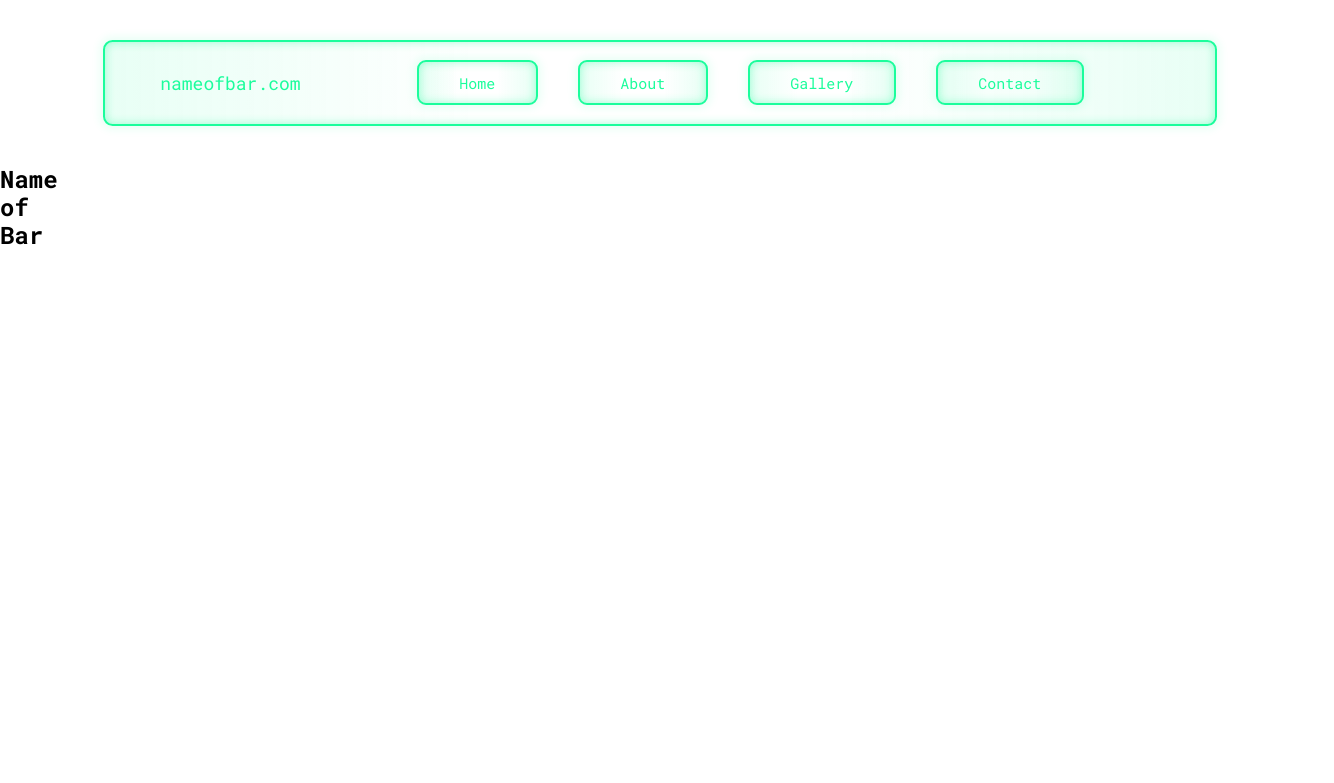
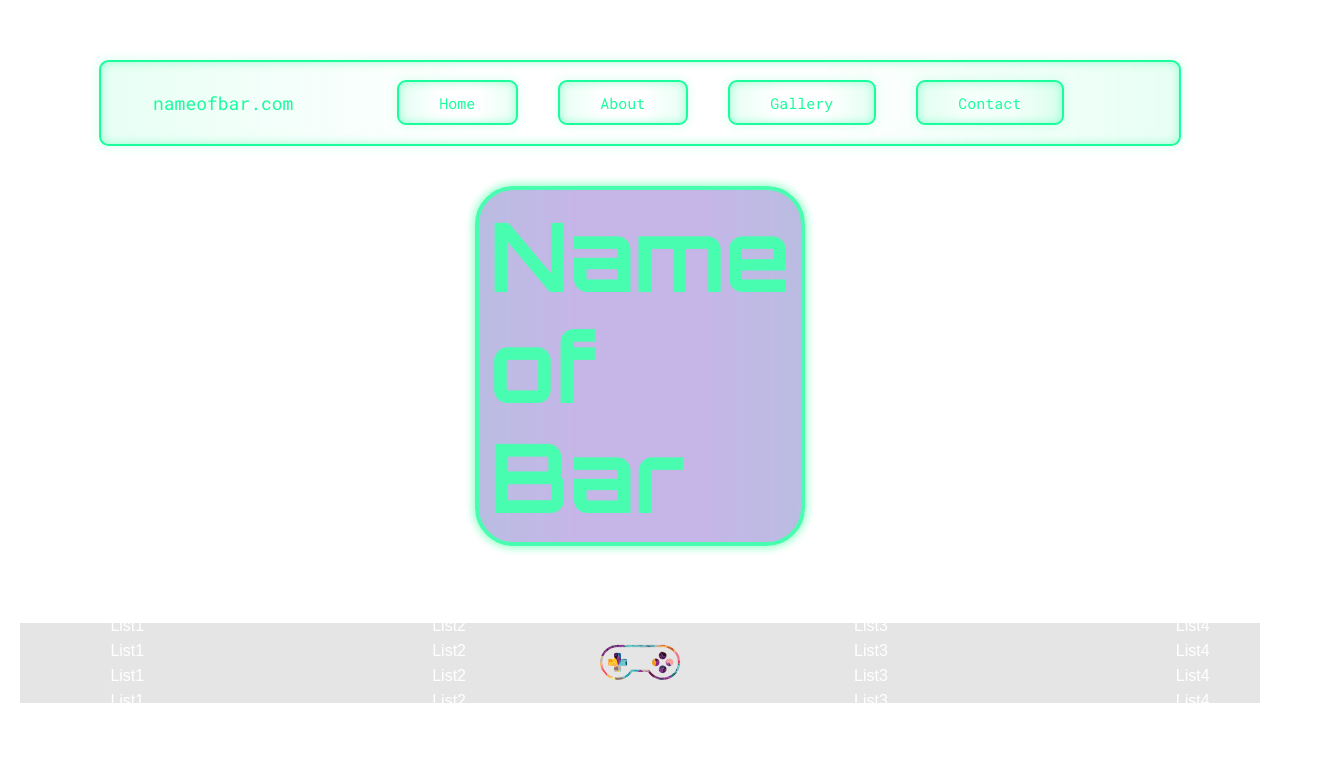
Before and after one commit to Noxar94/Group-Project1, a plain HTML site: page index.html in a window 1280 px wide. Shown: the whole page, 1334 px wide, since content can reach past the window. Drawn offline with nearby package versions, Linux system fonts and the light colour scheme.

Commit message:
footer global
fixed the global footer on the pages and added some lists for us to go through later in week

```diff
--- a/Styles/footer.css
+++ b/Styles/footer.css
@@ -1,6 +1,13 @@
+#logo {
+  width: 100px;
+  height: 100px;
+
+}
+
 .footer-container {
   display: flex;
   justify-content: center;
+  align-items: center;
   width: 100%;
   height: 100%;
 
@@ -16,6 +23,8 @@
 }
 
 .footer-list {
+  font-family: sans-serif;
+  line-height: 25px;
   color: white;
   padding-left: 10%;
   padding-right: 10%;
@@ -33,3 +42,10 @@
 
 
 }
+
+.footer-list li:hover {
+  color:#511ab7;
+  cursor: pointer;
+
+
+}
--- a/index.html
+++ b/index.html
@@ -2,7 +2,9 @@
 <html lang="en">
 <head>
   <link rel="stylesheet" href="https://cdnjs.cloudflare.com/ajax/libs/normalize/8.0.1/normalize.min.css">
+  <link rel="stylesheet" href="/Styles/landing-page1.css">
   <link rel="stylesheet" href="/Styles/navbar.css">
+  <link rel="stylesheet" href="/Styles/footer.css">
   <meta charset="UTF-8">
   <meta http-equiv="X-UA-Compatible" content="IE=edge">
   <meta name="viewport" content="width=device-width, initial-scale=1.0">
@@ -39,5 +41,46 @@
     </div>
   </section>
 
+  <footer class="footer-container">
+    <div class="footer-box">
+      <div class="footer-list">
+        <ul>
+          <li><a href=""></a>List1</li>
+          <li><a href=""></a>List1</li>
+          <li><a href=""></a>List1</li>
+          <li><a href=""></a>List1</li>
+        </ul>
+      </div>
+      <div class="footer-list">
+        <ul>
+          <li><a href=""></a>List2</li>
+          <li><a href=""></a>List2</li>
+          <li><a href=""></a>List2</li>
+          <li><a href=""></a>List2</li>
+        </ul>
+      </div>
+      <img id="logo" src="/pictures/About-page/gamelogo.png" alt="Logo">
+      <div class="footer-list">
+        <ul>
+          <li><a href=""></a>List3</li>
+          <li><a href=""></a>List3</li>
+          <li><a href=""></a>List3</li>
+          <li><a href=""></a>List3</li>
+        </ul>
+      </div>
+      <div class="footer-list">
+        <ul>
+          <li><a href=""></a>List4</li>
+          <li><a href=""></a>List4</li>
+          <li><a href=""></a>List4</li>
+          <li><a href=""></a>List4</li>
+        </ul>
+      </div>
+    </div>
+
+  </footer>
+
+
+
 </body>
 </html>
```
Also changed, not shown: about.html (+13 -13 lines), contact.html (+56 -3 lines), gallery.html (+39 -3 lines).
